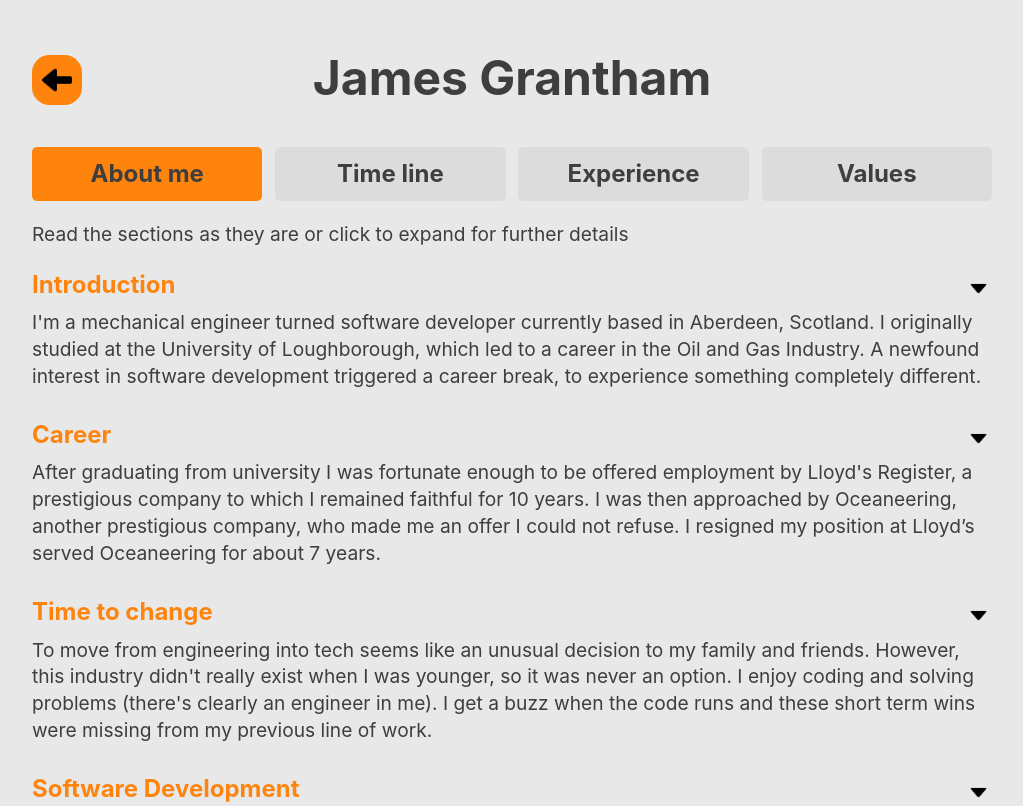
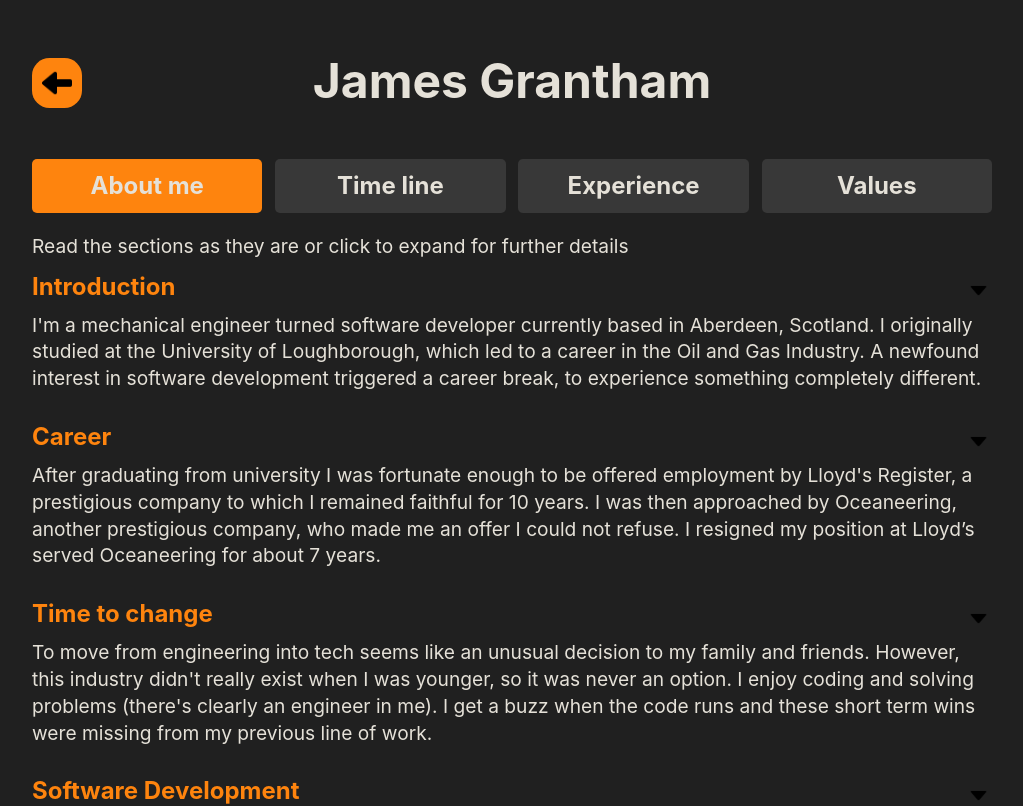
Before and after one commit to jrgrantham/james-grantham, a React (Create React App) app: page /professional in a window 1280 px wide. Shown: the top 806 px of the page, without its empty margins (128-1151 px from the left). Built offline with nearby package versions, Linux system fonts and the light colour scheme.

Commit message:
fixed header on professional

```diff
--- a/src/components/professional/MainContent.jsx
+++ b/src/components/professional/MainContent.jsx
@@ -39,7 +39,7 @@ export default function MainContent(props) {
   console.log(menuHeight);
 
   return (
-    <Container style={{marginTop: menuHeight}} >
+    <Container style={{marginTop: '260px'}} >
       {props.content.map((article, index) => (
         <div
           className={
--- a/src/components/professional/Menu.jsx
+++ b/src/components/professional/Menu.jsx
@@ -117,9 +117,11 @@ export default function ContentButtons(props) {
           </div>
         ))}
       </HorizontalMenu>
-      <p>
-        Read the sections as they are or click to expand for further details
-      </p>
+      <div id='scrollheight'>
+        <p>
+          Read the sections as they are or click to expand for further details
+        </p>
+      </div>
     </Container>
   );
 }
@@ -127,6 +129,12 @@ export default function ContentButtons(props) {
 const Container = styled.div`
   width: 100%;
   padding-bottom: 10px;
+
+  #scrollheight {
+    max-height: 50px;
+    overflow: hidden;
+    transition: max-height ${transition}
+  }
 
   p {
     padding: 0 10px;
@@ -139,7 +147,7 @@ const Container = styled.div`
 
 const HorizontalMenu = styled.div`
   display: none;
-  padding: 20px;
+  padding: 8px 20px 20px 20px;
 
   .button.toggle {
     padding: 10px 0;
@@ -193,7 +201,7 @@ const CollapsingMenu = styled.div`
     justify-content: space-between;
     align-items: center;
     width: 100%;
-    padding: ${professionalInnerPad};
+    padding: 0 ${professionalInnerPad} ${professionalInnerPad} ${professionalInnerPad};
     cursor: pointer;
     overflow: hidden;
     img {
--- a/src/components/professional/Name.jsx
+++ b/src/components/professional/Name.jsx
@@ -18,7 +18,7 @@ export default function Name() {
       {/* <div className="container arrow">
         <img src={arrow} alt="back" />
       </div> */}
-      <h2 className="toggle darkmode">James Grantham</h2>
+      <h2 id='scrollpadding' className="toggle darkmode">James Grantham</h2>
       <div className="container"></div>
     </StlyedLink>
   );
@@ -44,13 +44,9 @@ const StyledAnimation = styled.div`
   border-radius: 35%;
   padding: 10px;
   transition: all ${transition};
-
+  animation-timing-function: bounce;
   animation-duration: ${2}s;
   // animation-iteration-count: infinite;
-  // animation-timing-function: bounce;
-  // animation-timing-function: cubic-bezier(0.280, 0.840, 0.420, 1)
-
-  // animation-name: ${move};
 
   @media (max-width: ${mediaBreak}) {
     display: none;
@@ -72,7 +68,7 @@ const StlyedLink = styled(Link)`
   display: flex;
   align-items: baseline;
   justify-content: space-between;
-  padding: 20px 20px 0 20px;
+  padding: 0px 20px 0 20px;
   width: 100%;
 
   @media (max-width: ${mediaBreak}) {
@@ -80,10 +76,10 @@ const StlyedLink = styled(Link)`
   }
 
   h2 {
-    padding-top: 1.5rem;
-    padding-bottom: 1rem;
+    margin: 15px 0px 5px 0px;
+    padding: 2rem 0 2rem 0; // this is removed on-scroll
     cursor: pointer;
-    transition: color ${transition};
+    transition: all ${transition};
 
     @media (pointer: fine) {
       &:hover {
@@ -100,27 +96,4 @@ const StlyedLink = styled(Link)`
       display: none;
     }
   }
-
-  // .arrow {
-  //   display: flex;
-  //   background: ${professionalColor};
-  //   border-radius: 35%;
-  //   padding: 10px;
-  //   transition: all ${transition};
-
-  //   @media (pointer: fine) {
-  //     &:hover {
-  //       transform: scale(1.3);
-  //     }
-  //   }
-
-  //   @media (max-width: ${mediaBreak}) {
-  //     display: none;
-  //   }
-
-  //   img {
-  //     width: 100%;
-  //     height: auto;
-  //   }
-  // }
 `;
--- a/src/views/Landing.jsx
+++ b/src/views/Landing.jsx
@@ -11,11 +11,9 @@ import Boys from "../components/landing/Boys";
 import ContactMe from "../components/reusable/ContactMe";
 import Projects from "../components/landing/Projects";
 import Spacer from "../components/reusable/Spacer";
-import LearnMore from "../components/reusable/LearnMore";
 import Introduction from "../components/landing/Introduction";
 import AnimatedLogos from "../components/landing/AnimatedLogos";
 import { LinkButton } from "../components/reusable/Buttons";
-import { learnMoreButton } from "../data/learnMore";
 
 export default function Landing(props) {
   const {
@@ -59,12 +57,9 @@ export default function Landing(props) {
       />
       <FullPage>
         <LandingInitialView />
-        {/* <Spacer /> */}
         <Introduction setContent={setContent} setSelected={setSelected} />
         <AnimatedLogos />
-        {/* <AnimatedLogosOLD /> */}
-        {/* <LearnMore /> */}
-        <LinkButton content={'Learn more'} target="/professional" />
+        <LinkButton content={"Learn more"} target="/professional" />
         <Spacer />
         <Projects />
         <Spacer />
@@ -74,10 +69,11 @@ export default function Landing(props) {
           showContactMe={showContactMe}
           setShowContactMe={setShowContactMe}
         />
-        <LinkButton content={'Learn more'} target="/professional" />
-        {/* <LearnMore /> */}
+        <LinkButton content={"Learn more"} target="/professional" />
         <Boys />
       </FullPage>
+      <s id="scrollheight">-</s>
+      <s id="scrollpadding">-</s>
       <FooterBanner />
     </>
   );
@@ -91,4 +87,10 @@ const FullPage = styled.div`
   flex-direction: column;
   justify-content: center;
   align-items: center;
+
+  s {
+    padding: 1px;
+    max-height: 1px;
+  }
+
 `;
--- a/src/views/Professional.jsx
+++ b/src/views/Professional.jsx
@@ -1,7 +1,7 @@
 import React, { useEffect } from "react";
 import styled from "styled-components";
 
-import { professionalColor } from "./styling";
+import { professionalColor, appColourDark, appColour } from "./styling";
 import useDarkMode from "../hooks/useDarkMode";
 
 import Menu from "../components/professional/Menu";
@@ -13,6 +13,23 @@ import { LinkButton } from "../components/reusable/Buttons";
 import Name from "../components/professional/Name";
 
 export default function Professional(props) {
+  window.onscroll = function () {
+    scrollFunction();
+  };
+
+  function scrollFunction() {
+    if (
+      document.body.scrollTop > 50 ||
+      document.documentElement.scrollTop > 50
+    ) {
+      document.getElementById("scrollpadding").style.padding = "0";
+      document.getElementById("scrollheight").style.maxHeight = "0";
+    } else {
+      document.getElementById("scrollpadding").style.padding = " 2rem 0 2rem 0";
+      document.getElementById("scrollheight").style.maxHeight = "50px";
+    }
+  }
+
   const {
     content,
     setContent,
@@ -22,7 +39,8 @@ export default function Professional(props) {
     setShowContactMe,
   } = props;
 
-  useDarkMode();
+  // useDarkMode();
+  const [darkMode] = useDarkMode(true);
 
   useEffect(() => {
     try {
@@ -36,37 +54,46 @@ export default function Professional(props) {
     }
   }, []);
 
+  // inside the function as needs access to dark mode to set the background
+  const StyledProfessional = styled.div`
+    display: flex;
+    flex-direction: column;
+    align-items: center;
+    height: 100%;
+    width: 100%;
+    max-width: ${professionalWidth};
+
+    .fixed {
+      width: 100%;
+      max-width: ${professionalWidth};
+      position: fixed;
+      background: ${darkMode ? appColourDark : appColour};
+    }
+
+    .footer {
+      @media (max-width: ${mediaBreak}) {
+        display: none;
+      }
+    }
+  `;
+
   return (
     <StyledProfessional id="professional" className="toggle darkmode">
-      <Name />
-      <Menu
-        setContent={setContent}
-        selected={selected}
-        setSelected={setSelected}
-      />
+      <div className="fixed toggle darkmode">
+        <Name />
+        <Menu
+          setContent={setContent}
+          selected={selected}
+          setSelected={setSelected}
+        />
+      </div>
       <MainContent content={content} setContent={setContent} />
       <ContactMe
         showContactMe={showContactMe}
         setShowContactMe={setShowContactMe}
       />
       <LinkButton target="/" color={professionalColor} content="Home Page" />
-      {/* div to push the page up over the fixed footer */}
       <div style={{ height: "100px" }} />
     </StyledProfessional>
   );
 }
-
-const StyledProfessional = styled.div`
-  display: flex;
-  flex-direction: column;
-  align-items: center;
-  height: 100%;
-  width: 100%;
-  max-width: ${professionalWidth};
-
-  .footer {
-    @media (max-width: ${mediaBreak}) {
-      display: none;
-    }
-  }
-`;
```
